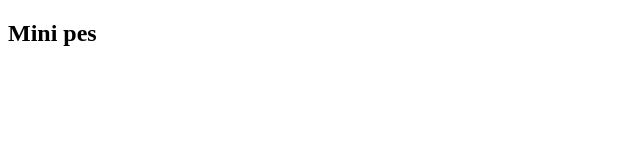
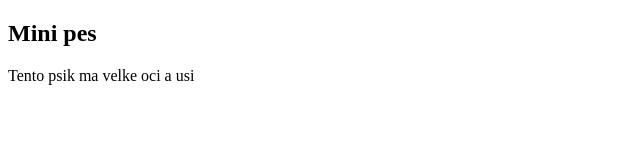
Before and after one commit to SamoStraka/git_test, a plain HTML site: page index.html in a window 1280 px wide. Shown: the whole page, without its empty margins (0-640 px from the left). Drawn offline with Linux system fonts and the light colour scheme.

Commit message:
upravil som 3 subory

```diff
--- a/index.html
+++ b/index.html
@@ -7,5 +7,8 @@
 </head>
 <body>
     <h2>Mini pes</h2>
+    <p>
+        Tento psik ma velke oci a usi
+    </p>
 </body>
 </html>
--- a/server.js
+++ b/server.js
@@ -0,0 +1 @@
+console.log("server");
```
Also changed, not shown: about.html (+2 -2 lines).
